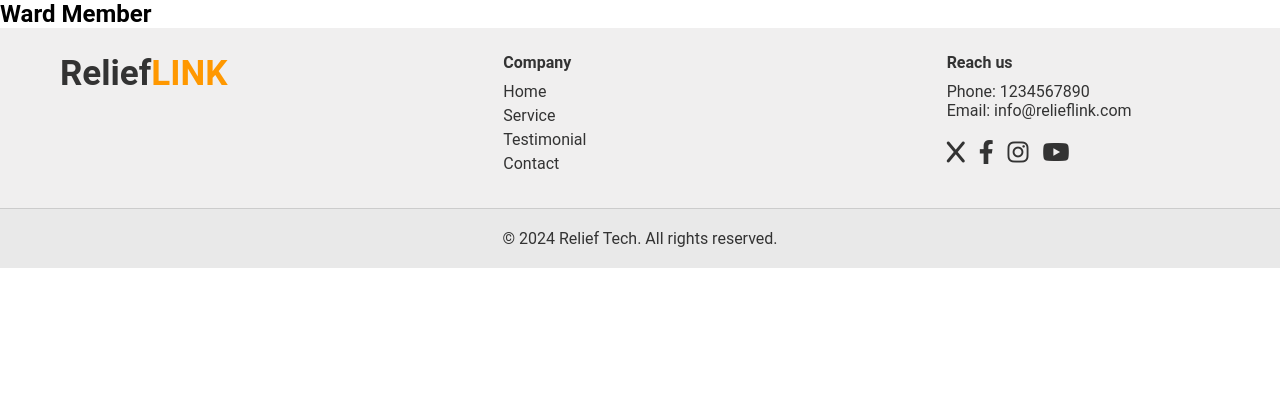
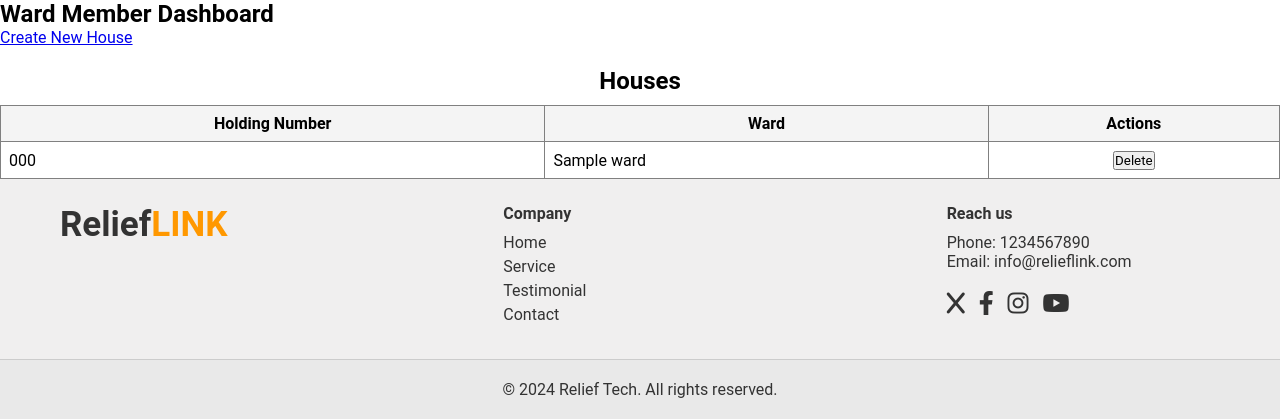
Before and after one commit to TahmidMuntaser/ReliefLink, a Django app: page /wardmember_dashboard/ in a window 1280 px wide. Shown: the part 80-500 px from the top of the page. Run offline with Django 5.2, Linux system fonts and the light colour scheme; a user stored in the database is signed in; tables that the repository leaves empty hold one stand-in row (values such as "Sample post").

Commit message:
Implement Add House option for the Ward Member

```diff
--- /dev/null
+++ b/ReliefLink/home/forms.py
@@ -0,0 +1 @@
+from django import forms
--- a/ReliefLink/home/templates/home/admin_dashboard.html
+++ b/ReliefLink/home/templates/home/admin_dashboard.html
@@ -5,7 +5,7 @@
 
 <!-- Button to Create a New User -->
 <div style="margin-bottom: 20px;">
-    <a href="{% url 'add_divisionalcommissioner' %}" class="btn btn-success">Create New User</a>
+    <a href="{% url 'add_divisionalcommissioner' %}" class="btn btn-success">Create New Divisional Commissioner</a>
 </div>
 
 <!-- Table to Display Deputy Commissioners -->
@@ -34,7 +34,7 @@
             </tr>
         {% empty %}
             <tr>
-                <td colspan="4" style="text-align: center; padding: 8px;">No Deputy Commissioners found.</td>
+                <td colspan="4" style="text-align: center; padding: 8px;">No Divisional Commissioners found.</td>
             </tr>
         {% endfor %}
     </tbody>
--- a/ReliefLink/home/templates/home/deputycommissioner_dashboard.html
+++ b/ReliefLink/home/templates/home/deputycommissioner_dashboard.html
@@ -5,12 +5,12 @@
 
 <!-- Button to Create a New User -->
 <div style="margin-bottom: 20px;">
-    <a href="{% url 'add_uno' %}" class="btn btn-success">Create New User</a>
+    <a href="{% url 'add_uno' %}" class="btn btn-success">Create New UNO</a>
 </div>
 
 <!-- Table to Display Deputy Commissioners -->
 <table border="1" style="width: 100%; border-collapse: collapse;">
-    <caption style="font-size: 1.5em; font-weight: bold; margin-bottom: 10px;">Deputy Commissioners</caption>
+    <caption style="font-size: 1.5em; font-weight: bold; margin-bottom: 10px;">UNOs</caption>
     <thead>
         <tr style="background-color: #f4f4f4;">
             <th style="padding: 8px;">Name</th>
@@ -34,7 +34,7 @@
             </tr>
         {% empty %}
             <tr>
-                <td colspan="4" style="text-align: center; padding: 8px;">No Deputy Commissioners found.</td>
+                <td colspan="4" style="text-align: center; padding: 8px;">No UNO found.</td>
             </tr>
         {% endfor %}
     </tbody>
--- a/ReliefLink/home/templates/home/divisionalcommissioner_dashboard.html
+++ b/ReliefLink/home/templates/home/divisionalcommissioner_dashboard.html
@@ -5,7 +5,7 @@
 
 <!-- Button to Create a New User -->
 <div style="margin-bottom: 20px;">
-    <a href="{% url 'add_deputycommissioner' %}" class="btn btn-success">Create New User</a>
+    <a href="{% url 'add_deputycommissioner' %}" class="btn btn-success">Create New Deputy Commissioner</a>
 </div>
 
 <!-- Table to Display Deputy Commissioners -->
--- a/ReliefLink/home/templates/home/unionchairman_dashboard.html
+++ b/ReliefLink/home/templates/home/unionchairman_dashboard.html
@@ -5,12 +5,12 @@
 
 <!-- Button to Create a New User -->
 <div style="margin-bottom: 20px;">
-    <a href="{% url 'add_wardmember' %}" class="btn btn-success">Create New User</a>
+    <a href="{% url 'add_wardmember' %}" class="btn btn-success">Create New Ward Members</a>
 </div>
 
 <!-- Table to Display Deputy Commissioners -->
 <table border="1" style="width: 100%; border-collapse: collapse;">
-    <caption style="font-size: 1.5em; font-weight: bold; margin-bottom: 10px;">Deputy Commissioners</caption>
+    <caption style="font-size: 1.5em; font-weight: bold; margin-bottom: 10px;">Ward Members</caption>
     <thead>
         <tr style="background-color: #f4f4f4;">
             <th style="padding: 8px;">Name</th>
@@ -34,7 +34,7 @@
             </tr>
         {% empty %}
             <tr>
-                <td colspan="4" style="text-align: center; padding: 8px;">No Deputy Commissioners found.</td>
+                <td colspan="4" style="text-align: center; padding: 8px;">No Ward Member found.</td>
             </tr>
         {% endfor %}
     </tbody>
--- a/ReliefLink/home/templates/home/uno_dashboard.html
+++ b/ReliefLink/home/templates/home/uno_dashboard.html
@@ -5,12 +5,12 @@
 
 <!-- Button to Create a New User -->
 <div style="margin-bottom: 20px;">
-    <a href="{% url 'add_unionchairman' %}" class="btn btn-success">Create New User</a>
+    <a href="{% url 'add_unionchairman' %}" class="btn btn-success">Create New Union Chairman</a>
 </div>
 
 <!-- Table to Display Deputy Commissioners -->
 <table border="1" style="width: 100%; border-collapse: collapse;">
-    <caption style="font-size: 1.5em; font-weight: bold; margin-bottom: 10px;">Deputy Commissioners</caption>
+    <caption style="font-size: 1.5em; font-weight: bold; margin-bottom: 10px;">Union Chairmans</caption>
     <thead>
         <tr style="background-color: #f4f4f4;">
             <th style="padding: 8px;">Name</th>
@@ -34,7 +34,7 @@
             </tr>
         {% empty %}
             <tr>
-                <td colspan="4" style="text-align: center; padding: 8px;">No Deputy Commissioners found.</td>
+                <td colspan="4" style="text-align: center; padding: 8px;">No Union Chairman found.</td>
             </tr>
         {% endfor %}
     </tbody>
--- a/ReliefLink/home/templates/home/wardmember_dashboard.html
+++ b/ReliefLink/home/templates/home/wardmember_dashboard.html
@@ -1,7 +1,40 @@
-<!-- home/templates/home/login.html -->
 {% extends 'global/base.html' %}
 {% block title %}Ward Member{% endblock %}
 {% block content %}
-<h2>Ward Member</h2>
+<h2>Ward Member Dashboard</h2>
 
+<!-- Button to Create a New House -->
+<div style="margin-bottom: 20px;">
+    <a href="{% url 'add_house' %}" class="btn btn-success">Create New House</a>
+</div>
+
+<!-- Table to Display Deputy Commissioners -->
+<table border="1" style="width: 100%; border-collapse: collapse;">
+    <caption style="font-size: 1.5em; font-weight: bold; margin-bottom: 10px;">Houses</caption>
+    <thead>
+        <tr style="background-color: #f4f4f4;">
+            <th style="padding: 8px;">Holding Number</th>
+            <th style="padding: 8px;">Ward</th>
+            <th style="padding: 8px;">Actions</th>
+        </tr>
+    </thead>
+    <tbody>
+        {% for house in houses %}
+            <tr>
+                <td style="padding: 8px;">{{ house.holding_number }}</td>
+                <td style="padding: 8px;">{{ house.ward }}</td>
+                <td style="padding: 8px; text-align: center;">
+                    <form method="post" action="{% url 'delete_user' house.id %}">
+                        {% csrf_token %}
+                        <button type="submit" class="btn btn-danger">Delete</button>
+                    </form>
+                </td>
+            </tr>
+        {% empty %}
+            <tr>
+                <td colspan="4" style="text-align: center; padding: 8px;">No House found.</td>
+            </tr>
+        {% endfor %}
+    </tbody>
+</table>
 {% endblock %}
--- a/ReliefLink/home/views.py
+++ b/ReliefLink/home/views.py
@@ -6,6 +6,7 @@ from django.core.mail import send_mail
 from django.conf import settings
 from .models import Housh
 from django.contrib.auth import get_user_model
+from .forms import *
 
 User = get_user_model()
 
@@ -108,8 +109,9 @@ def unionchairman_dashboard(request):
 
 @login_required
 def wardmember_dashboard(request):
+    houses = Housh.objects.filter(ward = request.user.ward)
 
-    return render(request, 'home/wardmember_dashboard.html')
+    return render(request, 'home/wardmember_dashboard.html', {'houses': houses})
 
 @login_required
 def public_dashboard(request):
```
Also changed, not shown: ReliefLink/account/forms.py (+4 -3 lines), ReliefLink/account/templates/account/addHouse.html (added, +19 -0 lines), ReliefLink/account/views.py (+11 -2 lines).
